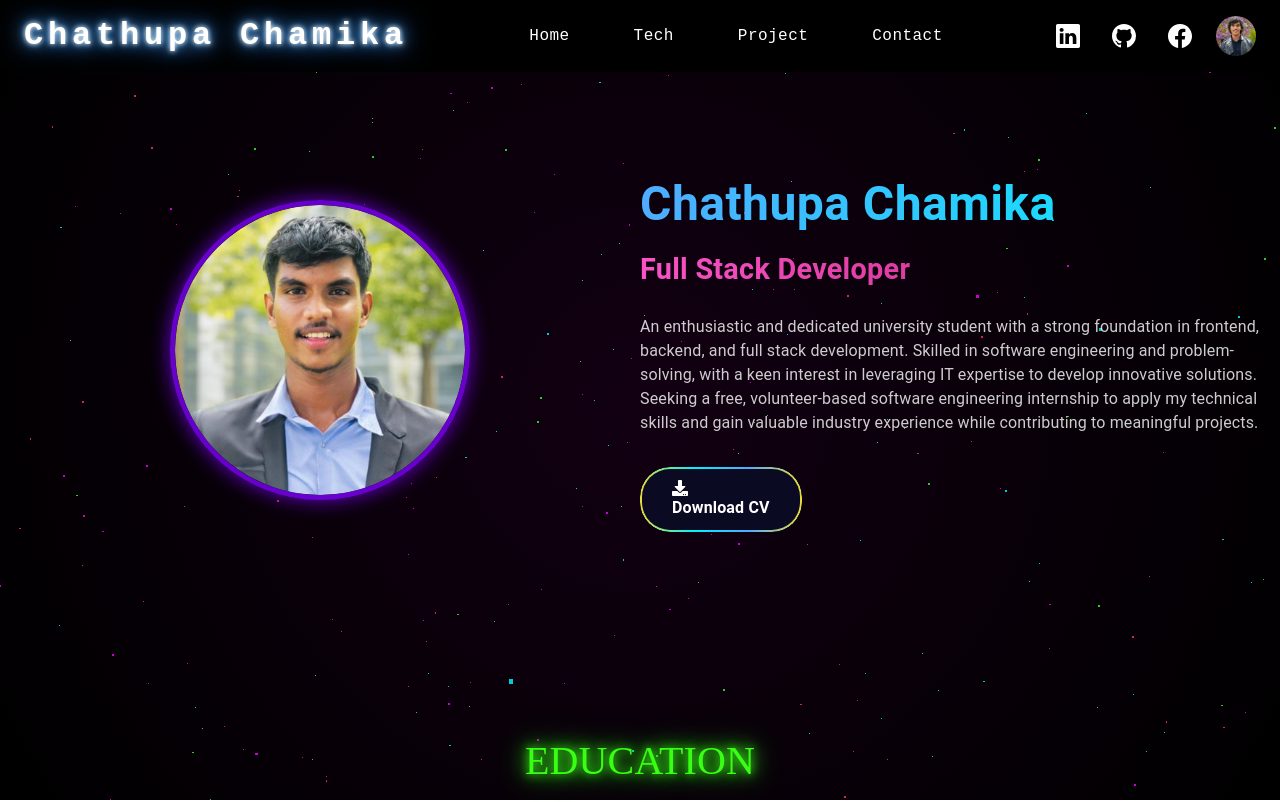
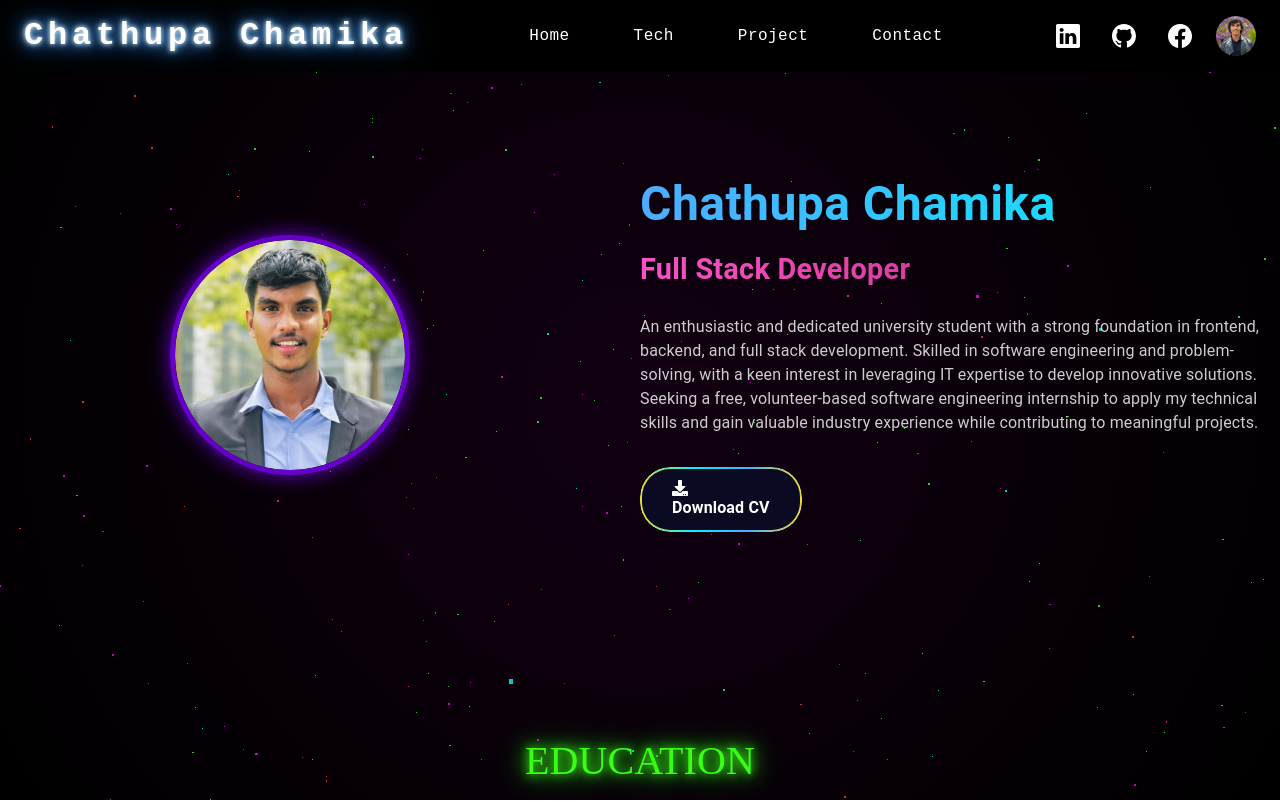
Before and after one commit to Chathupachamika/PortFolio, a React (Vite) app: page / in a window 1280 px wide. Shown: the top 802 px of the page. Built offline with nearby package versions, Linux system fonts and the light colour scheme.

Commit message:
update commit

```diff
--- a/src/components/About/About.jsx
+++ b/src/components/About/About.jsx
@@ -23,14 +23,16 @@ document.head.appendChild(style);
 const About = () => {
   return (
     <Grid
-      container id='home'
+      container
+      id="home"
       alignItems="center"
       sx={{
-        marginTop:'-50px',
+        marginTop: "-50px",
         minHeight: "100vh",
-        textAlign: "left",
+        textAlign: { xs: "center", md: "left" },
         background: "transparent",
         color: "white",
+        padding: { xs: "2rem", md: "0" },
       }}
     >
       {/* Profile Image */}
@@ -41,6 +43,7 @@ const About = () => {
         sx={{
           display: "flex",
           justifyContent: "center",
+          marginBottom: { xs: "2rem", md: "0" },
         }}
       >
         <motion.div
@@ -52,11 +55,13 @@ const About = () => {
             src={myImage}
             alt="Chathupa Profile"
             style={{
-              width: "300px",
-              height: "300px",
+              width: "80%",
+              maxWidth: "300px",
+              height: "auto",
               borderRadius: "50%",
               boxShadow: "0 0 20px rgba(128, 0, 255, 0.8)",
               border: "5px solid rgba(128, 0, 255, 0.8)",
+              marginTop: "10px", // Adjust this for mobile responsiveness
             }}
           />
         </motion.div>
@@ -72,7 +77,7 @@ const About = () => {
           <Typography
             component="h1"
             sx={{
-              fontSize: "3rem",
+              fontSize: { xs: "2rem", md: "3rem" },
               fontWeight: "bold",
               background: "linear-gradient(to right, #4facfe, #00f2fe)",
               WebkitBackgroundClip: "text",
@@ -84,7 +89,7 @@ const About = () => {
           <Typography
             component="h2"
             sx={{
-              fontSize: "1.8rem",
+              fontSize: { xs: "1.2rem", md: "1.8rem" },
               fontWeight: "bold",
               background: "linear-gradient(to right, #f953c6, #b91d73)",
               WebkitBackgroundClip: "text",
@@ -96,7 +101,7 @@ const About = () => {
           </Typography>
           <Typography
             sx={{
-              fontSize: "1rem",
+              fontSize: { xs: "0.9rem", md: "1rem" },
               color: "rgba(255, 255, 255, 0.8)",
               marginTop: "1.5rem",
             }}
@@ -115,7 +120,7 @@ const About = () => {
             sx={{
               marginTop: "2rem",
               display: "flex",
-              justifyContent: "flex-start",
+              justifyContent: { xs: "center", md: "flex-start" },
             }}
           >
             <motion.div
```
